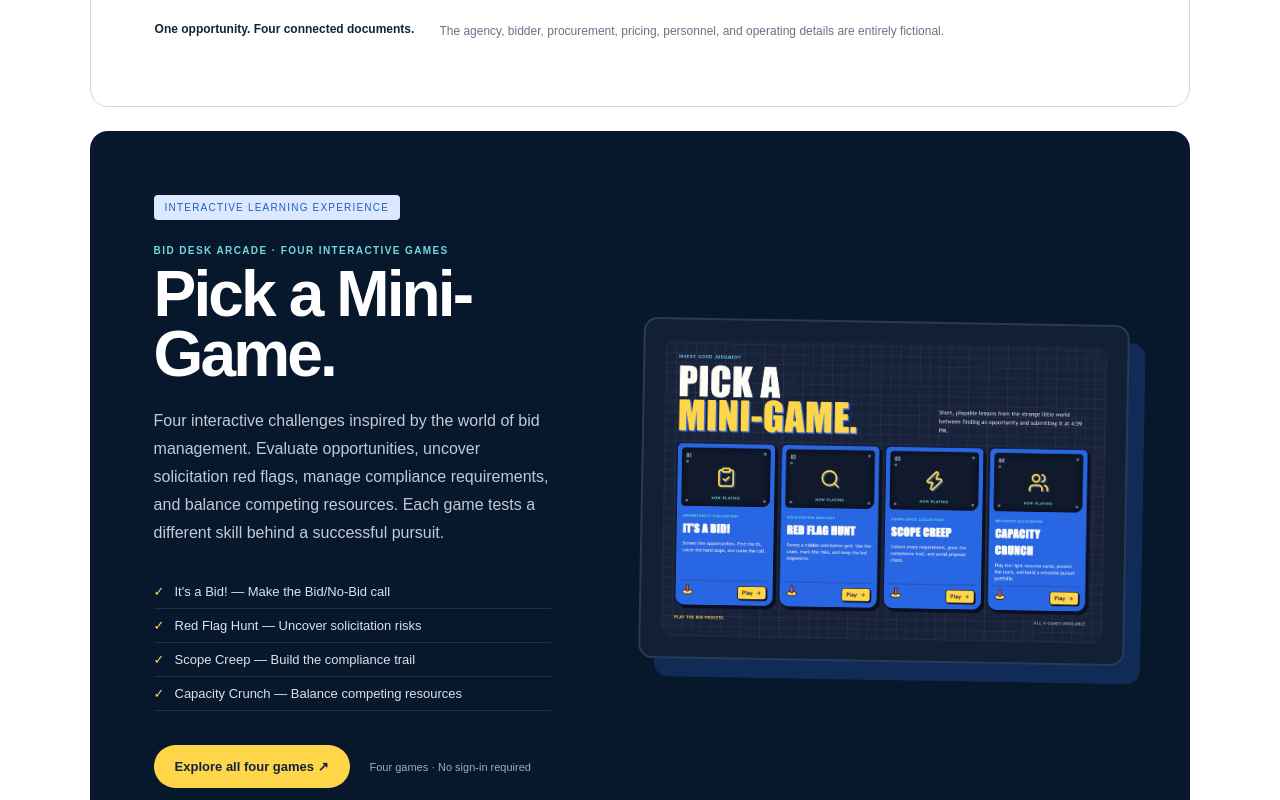
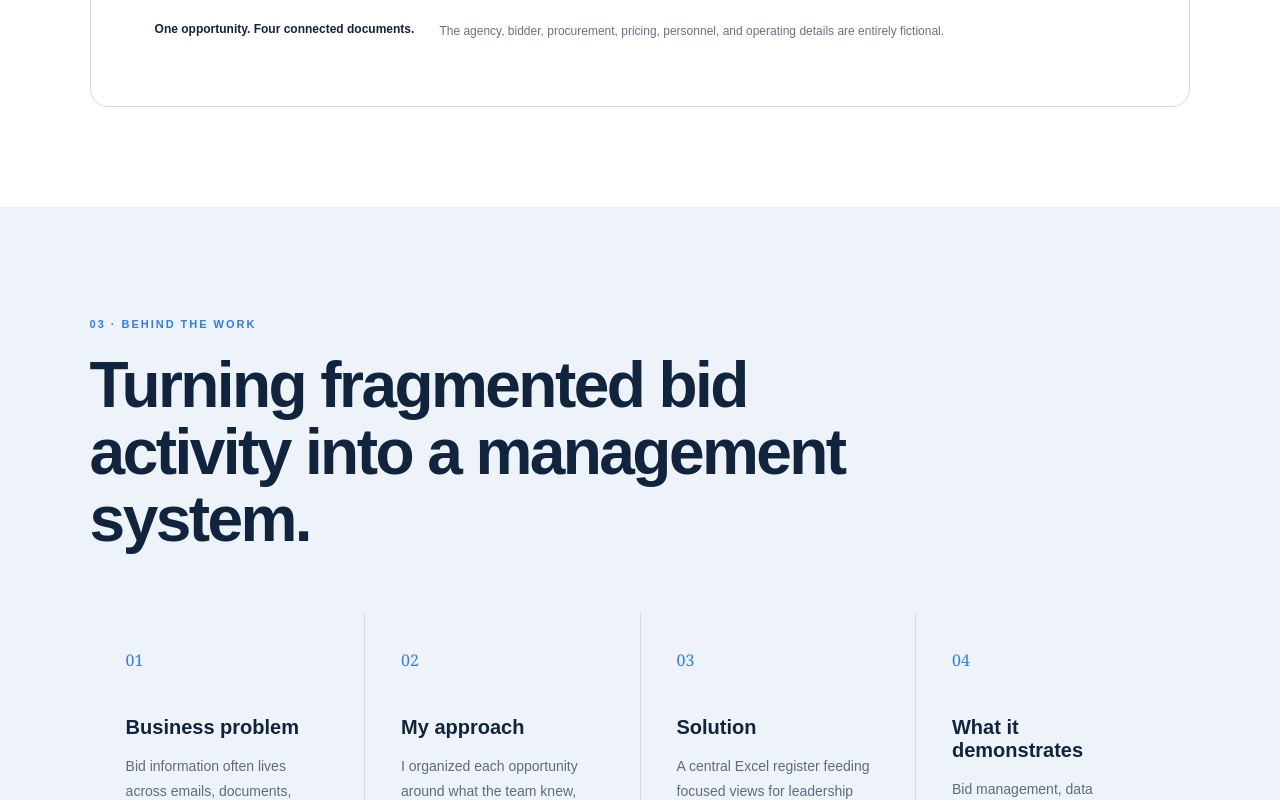
Before and after one commit to michaelngo5x/michael-ngo-portfolio, a Next.js app: page / in a window 1280 px wide. Shown: the part 3140-3940 px from the top of the page. Built offline with nearby package versions, Linux system fonts and the light colour scheme.

Commit message:
Move arcade from selected work into Projects experience

```diff
--- a/app/page.tsx
+++ b/app/page.tsx
@@ -77,7 +77,7 @@ export default function Home() {
           number="02"
           label="Selected work"
           title="A closer look at how I work."
-          text="Three connected portfolio projects that make the strategy, systems, writing, and judgment behind my resume visible."
+          text="Two connected portfolio work samples that make the strategy, systems, writing, and judgment behind my resume visible."
         />
         <article className="project">
           <div>
@@ -165,39 +165,6 @@ export default function Home() {
               details are entirely fictional.
             </span>
           </div>
-        </article>
-        <article className="arcade-project" id="arcade">
-          <div className="arcade-copy">
-            <span className="flag">Interactive learning experience</span>
-           <p className="arcade-label">Bid Desk Arcade · Four Interactive Games</p>
-<h3>Pick a Mini-Game.</h3>
-<p>
-  Four interactive challenges inspired by the world of bid management.
-  Evaluate opportunities, uncover solicitation red flags, manage
-  compliance requirements, and balance competing resources.
-  Each game tests a different skill behind a successful pursuit.
-</p>
-           <ul>
-  <li>It's a Bid! — Make the Bid/No-Bid call</li>
-  <li>Red Flag Hunt — Uncover solicitation risks</li>
-  <li>Scope Creep — Build the compliance trail</li>
-  <li>Capacity Crunch — Balance competing resources</li>
-</ul>
-            <div className="actions">
-              <a
-                className="pill arcade-cta"
-                href="https://bid-desk-arcade.michaelngo5x.chatgpt.site"
-                target="_blank"
-                rel="noreferrer"
-              >
-                Explore all four games ↗
-              </a>
-              <span className="arcade-note">
-                Four games · No sign-in required
-              </span>
-            </div>
-          </div>
-          <ArcadePreview />
         </article>
       </section>
 
@@ -476,26 +443,6 @@ function WorkSamplePreview() {
   );
 }
 
-function ArcadePreview() {
-  return (
-    <div
-      className="arcade-preview"
-      aria-label="Preview of the Bid Desk Arcade"
-    >
-      <img
-        src="/images/bid-arcade-preview.png"
-        alt="Bid Desk Arcade featuring It's a Bid, Red Flag Hunt, Scope Creep, and Capacity Crunch"
-        style={{
-          display: "block",
-          width: "100%",
-          height: "auto",
-          borderRadius: "12px",
-        }}
-      />
-    </div>
-  );
-}
-
 function DocumentCard({
   step,
   type,
```
